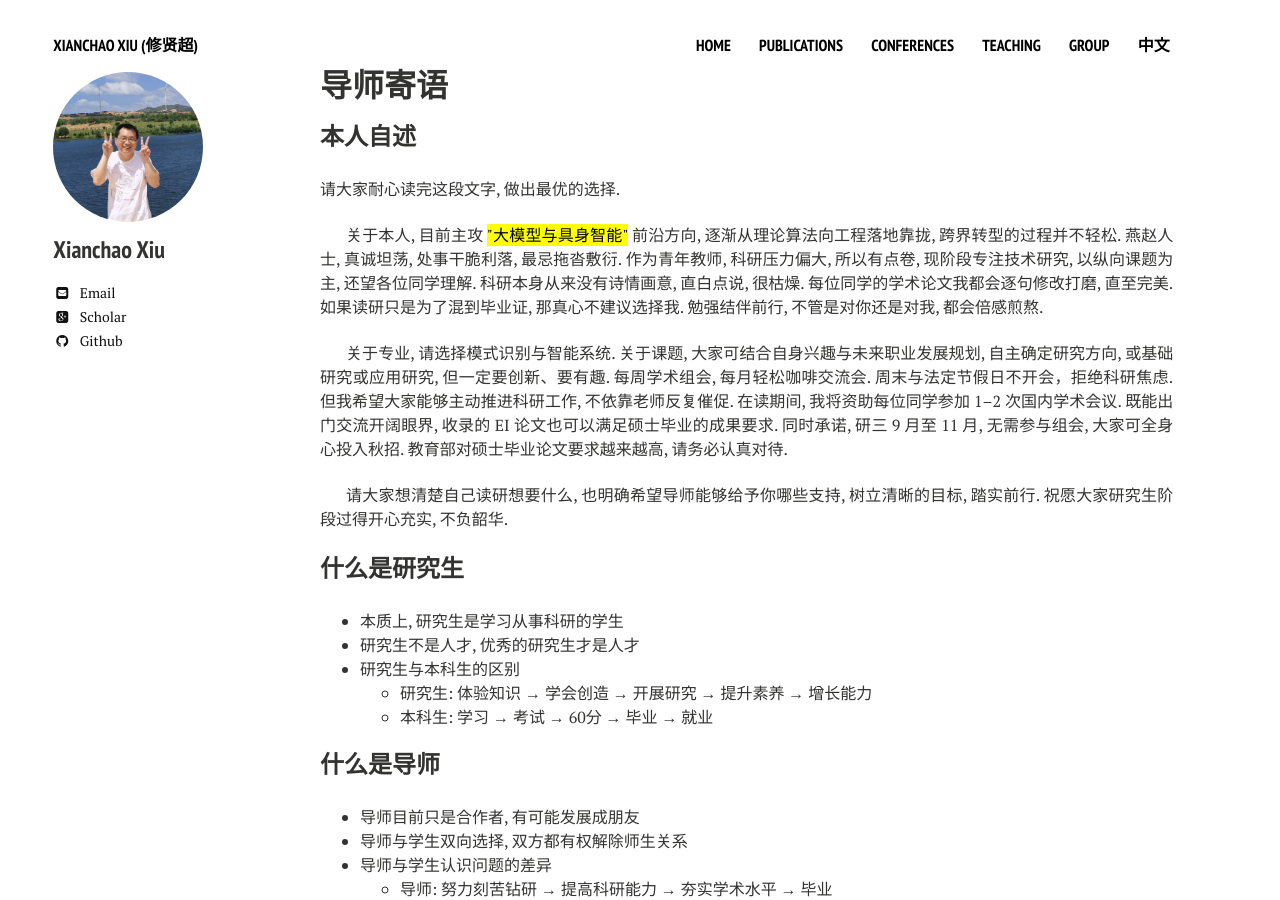
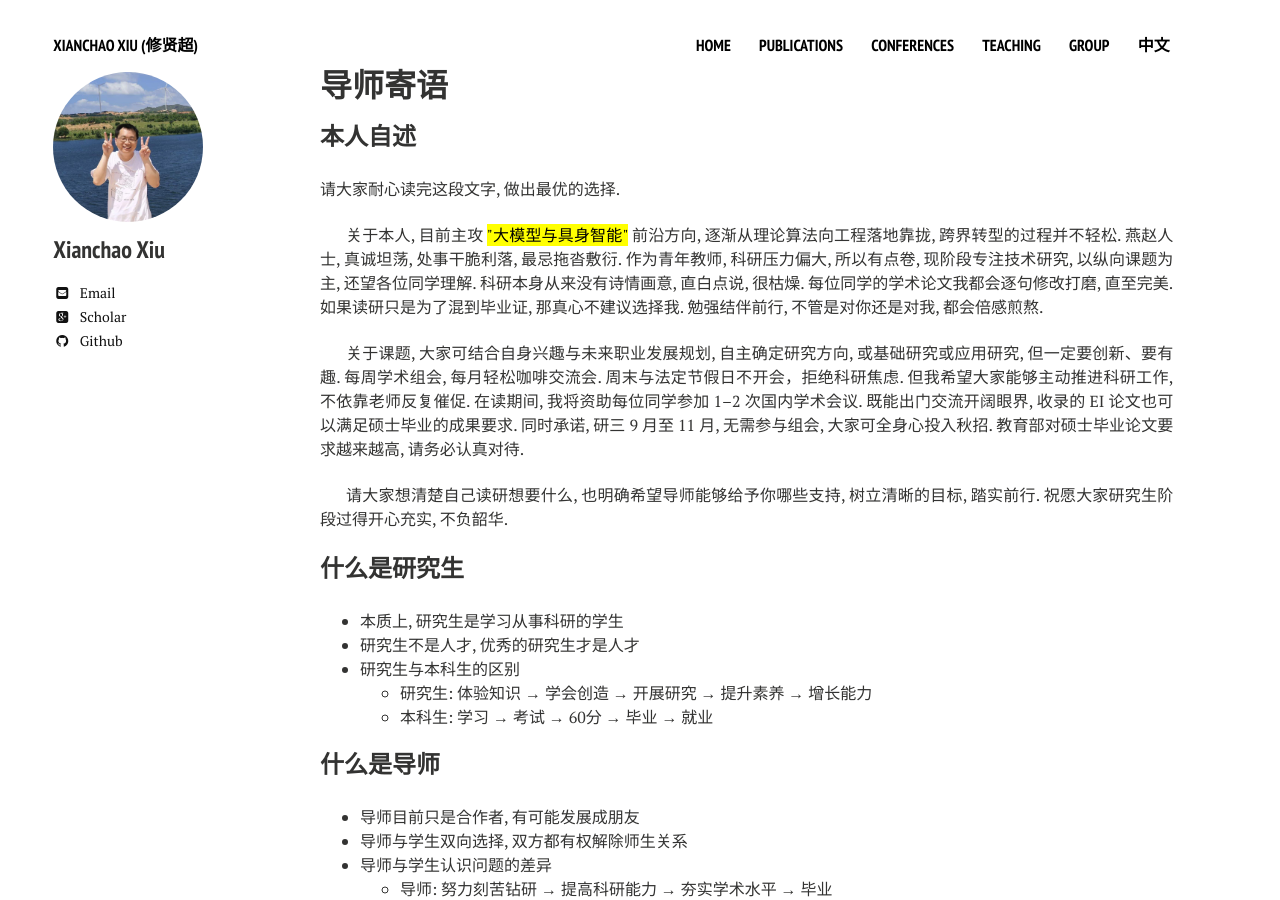
Before and after one commit to xianchaoxiu/xianchaoxiu.github.io, a Jekyll site: the page built from group/reading/index.md, in a window 1280 px wide and 900 px high. Built offline with Jekyll 4.4.1, drawn with Linux system fonts in a browser that asks for light colours; nearby versions of some CDN libraries.

Commit message:
Update index.md

```diff
--- a/group/reading/index.md
+++ b/group/reading/index.md
@@ -20,7 +20,6 @@ share: false
 勉强结伴前行, 不管是对你还是对我, 都会倍感煎熬. <br> <br>
 
 
-关于专业, 请选择模式识别与智能系统.
 关于课题, 大家可结合自身兴趣与未来职业发展规划, 自主确定研究方向, 或基础研究或应用研究, 但一定要创新、要有趣.
 每周学术组会, 每月轻松咖啡交流会.
 周末与法定节假日不开会，拒绝科研焦虑.
```
